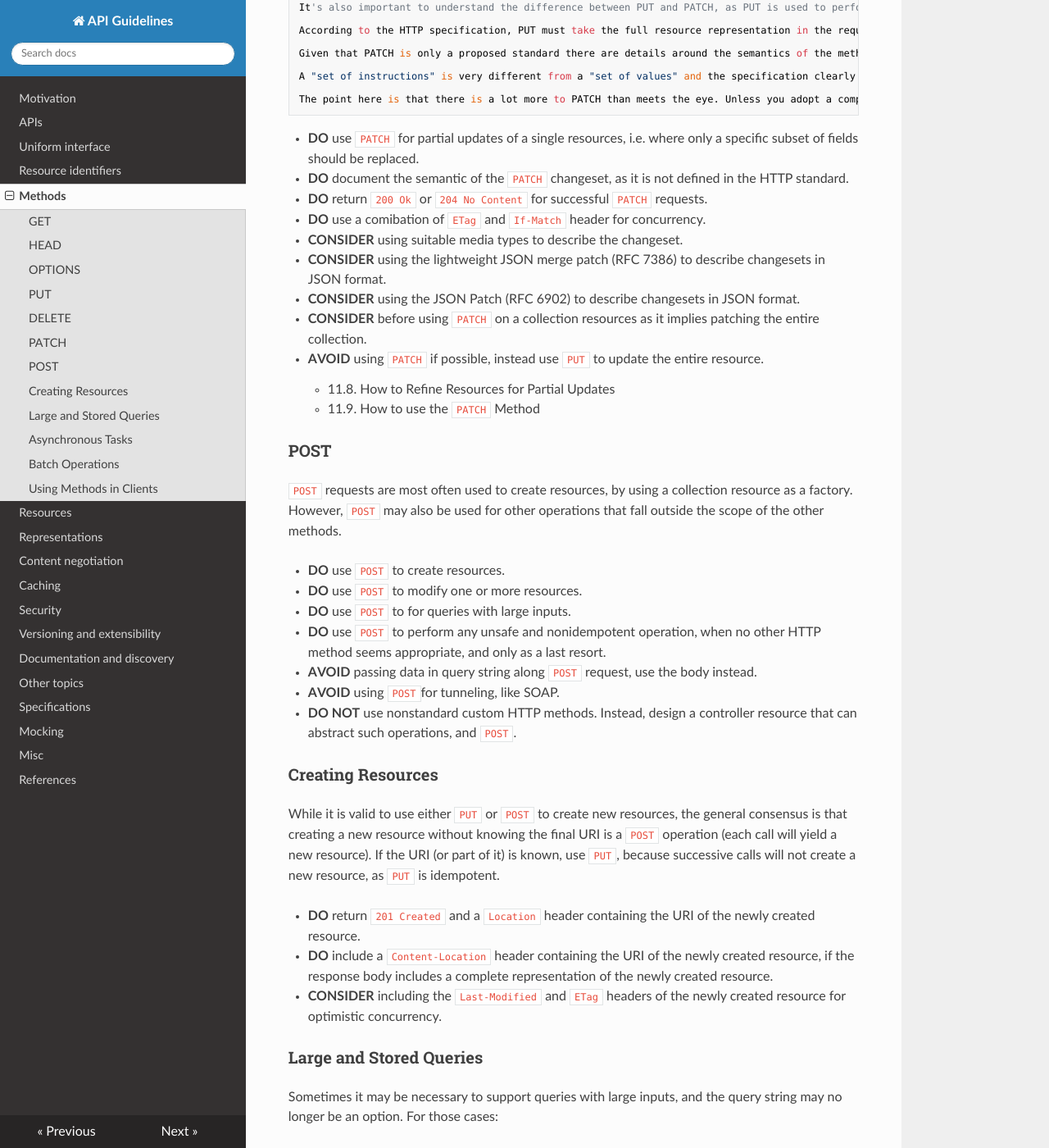
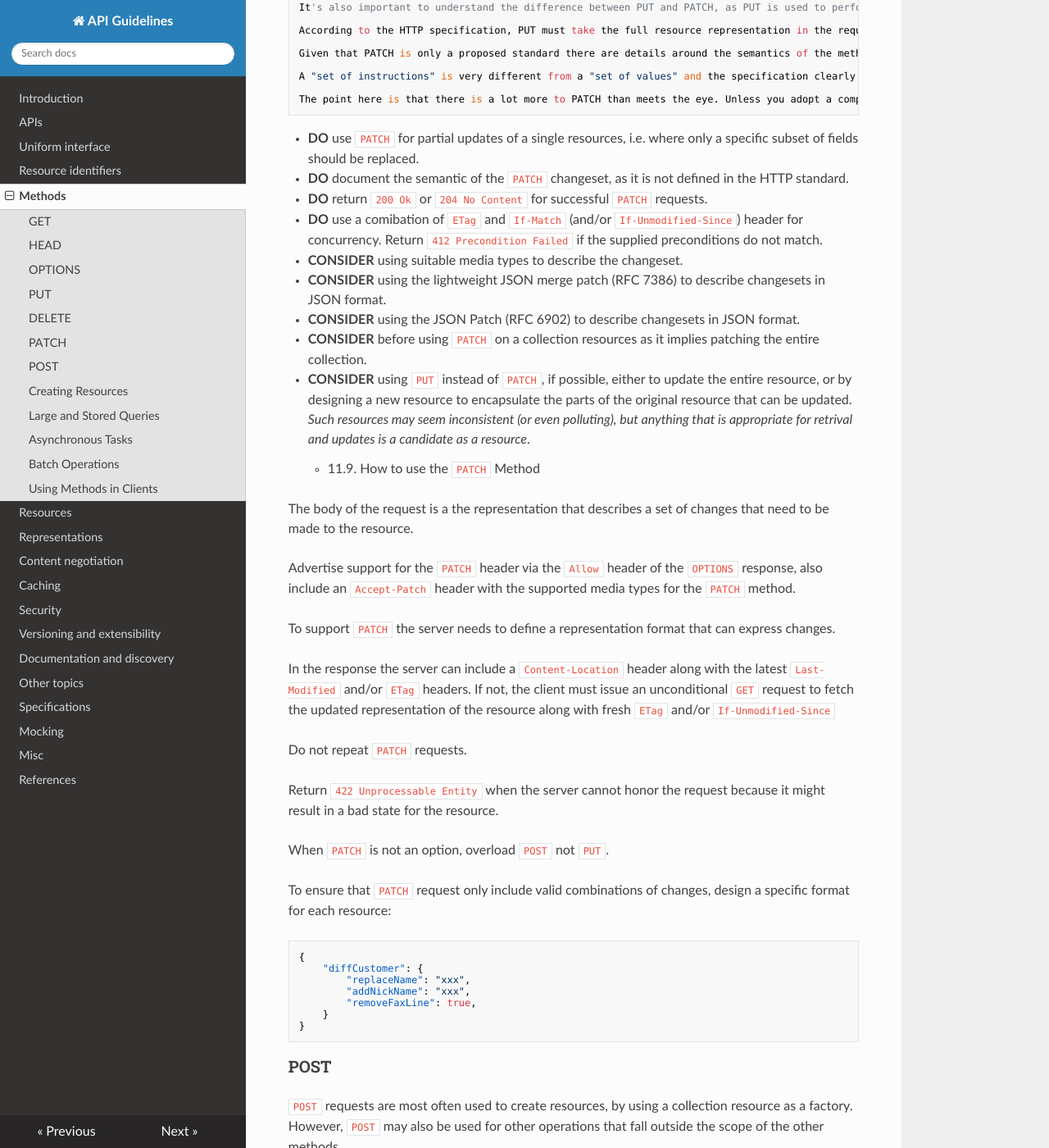
Before and after one commit to thofisch/doc-api, an MkDocs documentation site: the page built from docs/methods.md, in a window 1280 px wide and 1400 px high, scrolled down 2073 px. Shown: the whole window at 82% size. Built offline with MkDocs 1.6.1, drawn with Linux system fonts in a browser that asks for light colours; nearby versions of some CDN libraries; old or Windows-style settings are respelled for this version of MkDocs.

Commit message:
updated docs

````diff
--- a/docs/methods.md
+++ b/docs/methods.md
@@ -76,15 +76,40 @@ Safety and idempotency are guarantees a server must provide to clients. An opera
 - **DO** use `PATCH` for partial updates of a single resources, i.e. where only a specific subset of fields should be replaced.
 - **DO** document the semantic of the `PATCH` changeset, as it is not defined in the HTTP standard.
 - **DO** return `200 Ok` or `204 No Content` for successful `PATCH` requests.
-- **DO** use a comibation of `ETag` and `If-Match` header for concurrency.
+- **DO** use a comibation of `ETag` and `If-Match` (and/or `If-Unmodified-Since`) header for concurrency. Return `412 Precondition Failed` if the supplied preconditions do not match.
 - **CONSIDER** using suitable media types to describe the changeset.
 - **CONSIDER** using the lightweight JSON merge patch (RFC 7386) to describe changesets in JSON format.
 - **CONSIDER** using the JSON Patch (RFC 6902) to describe changesets in JSON format.
 - **CONSIDER** before using `PATCH` on a collection resources as it implies patching the entire collection.
-- **AVOID** using `PATCH` if possible, instead use `PUT` to update the entire resource.
+- **CONSIDER** using `PUT` instead of `PATCH`, if possible, either to update the entire resource, or by designing a new resource to encapsulate the parts of the original resource that can be updated. *Such resources may seem inconsistent (or even polluting), but anything that is appropriate for retrival and updates is a candidate as a resource*.
 
-    - 11.8. How to Refine Resources for Partial Updates
     - 11.9. How to use the `PATCH` Method
+
+The body of the request is a the representation that describes a set of changes that need to be made to the resource.
+
+Advertise support for the `PATCH` header via the `Allow` header of the `OPTIONS` response, also include an `Accept-Patch` header with the supported media types for the `PATCH` method.
+
+To support `PATCH` the server needs to define a representation format that can express changes.
+
+In the response the server can include a `Content-Location` header along with the latest `Last-Modified` and/or `ETag` headers. If not, the client must issue an unconditional `GET` request to fetch the updated representation of the resource along with fresh `ETag` and/or `If-Unmodified-Since`
+
+Do not repeat `PATCH` requests.
+
+Return `422 Unprocessable Entity` when the server cannot honor the request because it might result in a bad state for the resource.
+
+When `PATCH` is not an option, overload `POST` not `PUT`.
+
+To ensure that `PATCH` request only include valid combinations of changes, design a specific format for each resource:
+
+```json
+{
+    "diffCustomer": {
+        "replaceName": "xxx",
+        "addNickName": "xxx",
+        "removeFaxLine": true,
+    }
+}
+```
 
 ### POST
 
--- a/mkdocs.yml
+++ b/mkdocs.yml
@@ -1,7 +1,7 @@
 site_name: API Guidelines
 theme: readthedocs
 pages:
-- 'index.md'
+- Introduction: 'index.md'
 - APIs: 'apis.md'
 - 'uniform_interface.md'
 - 'resource_identifiers.md'
````
Also changed, not shown: docs/index.md (+5 -2 lines).
